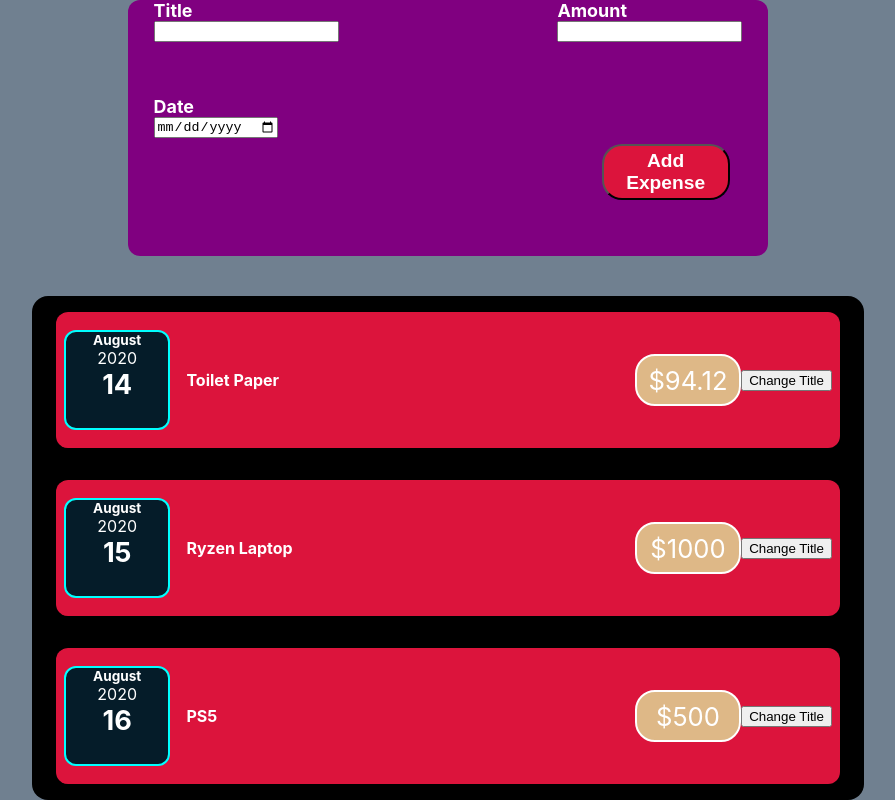
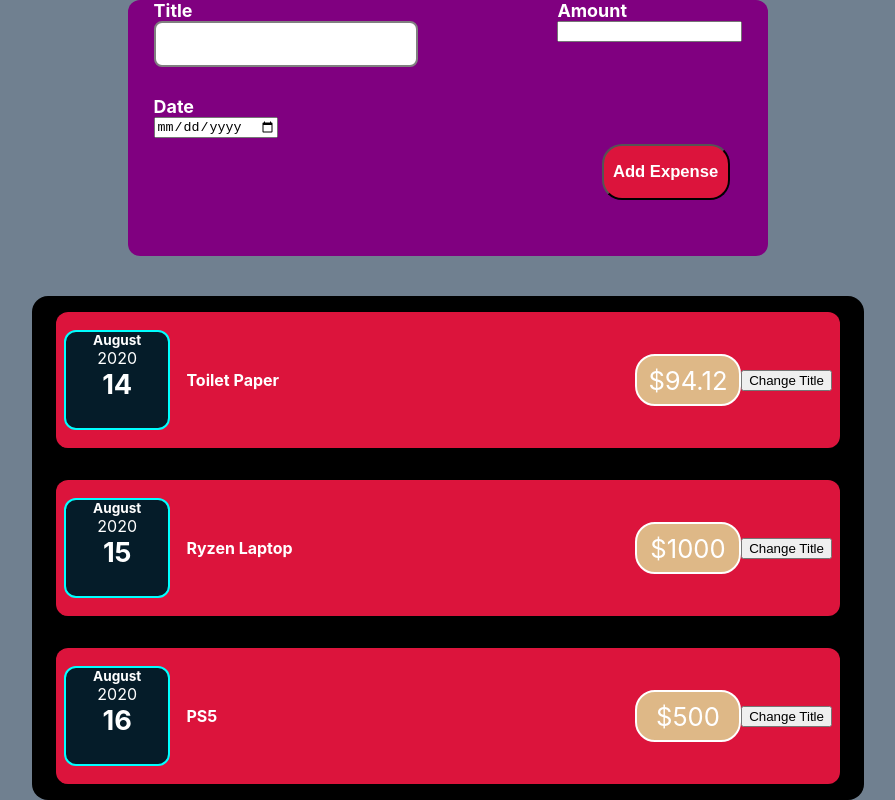
Before and after one commit to PrabeshPP/ReactJS_Learn, a React (Create React App) app: page / in a window 1280 px wide. Shown: the whole page, without its empty margins (192-1087 px from the left). Built offline with nearby package versions, Linux system fonts and the light colour scheme.

Commit message:
styling the form

```diff
--- a/src/components/NewExpense/Form.css
+++ b/src/components/NewExpense/Form.css
@@ -8,12 +8,20 @@
     position: absolute;
     left: 2vw;
 
+
 }
 
 .Form-title label{
     font-size: 1.4vw;
     color: white;
     font-weight: bold;
+}
+
+.Form-title input{
+    height: 5vh;
+    width: 20vw;
+    border-radius: 8px;
+    border: 2px grey solid;
 }
 
 .Form-amount{
@@ -51,7 +59,7 @@
     width: 10vw;
    background-color: crimson;
    border-radius: 20px;
-   font-size: 1.5vw;
+   font-size: 1.3vw;
    font-weight: bold;
    color: white;
    position: absolute;
```
